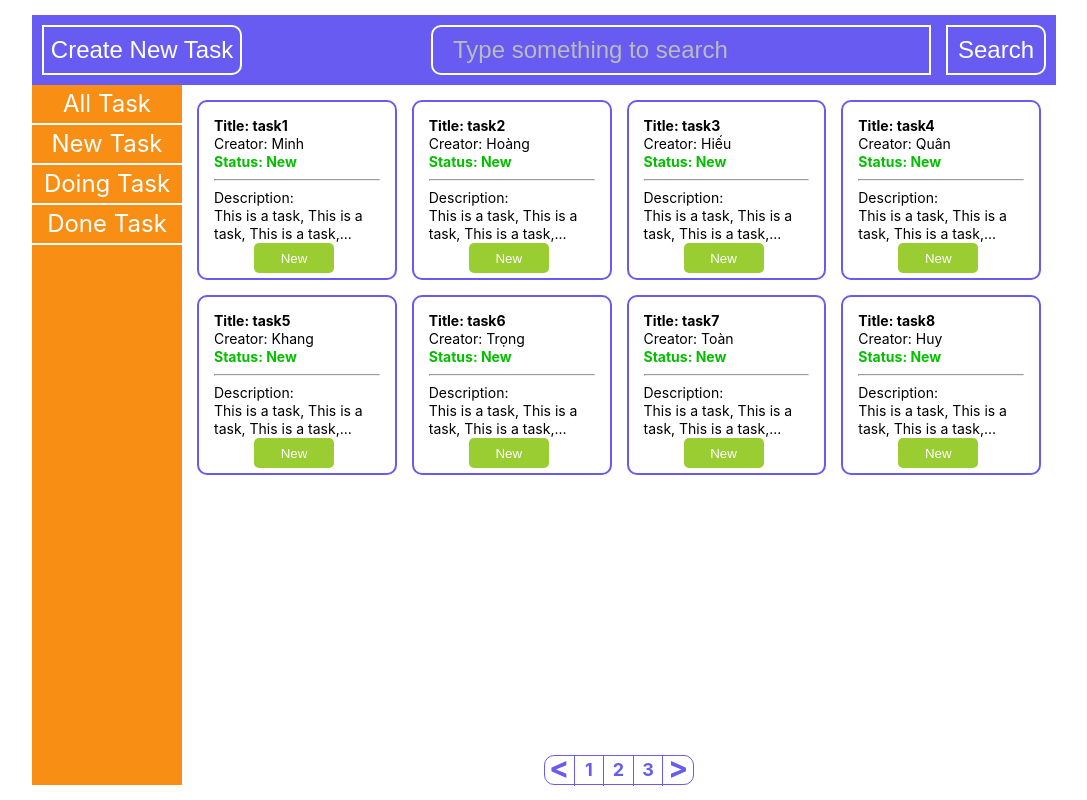
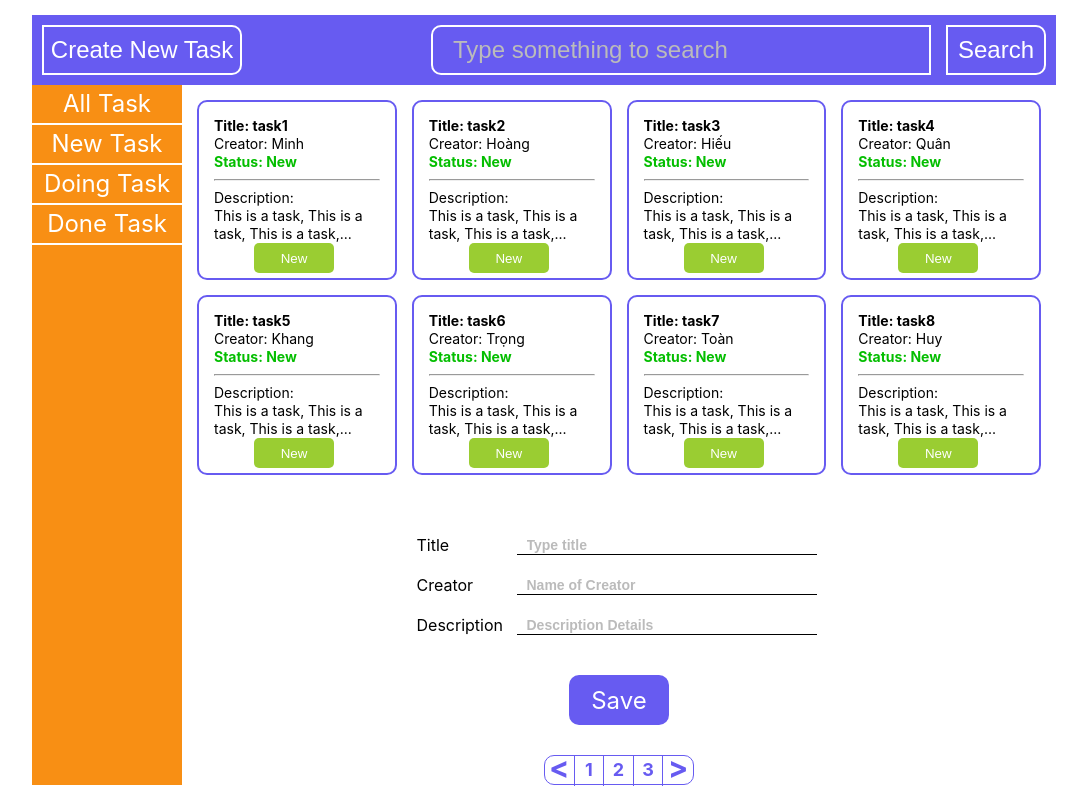
Before and after one commit to minhthanhhuynh99/learn-react-js, a React (Create React App) app in the folder todo-app/: page / in a window 1280 px wide. Shown: the whole page, without its empty margins (96-1183 px from the left). Built offline with nearby package versions, Linux system fonts and the light colour scheme.

Commit message:
update pratice 2

```diff
--- a/todo-app/src/App.js
+++ b/todo-app/src/App.js
@@ -1,19 +1,27 @@
-
+import { useState } from 'react';
 import './App.css';
 import './styles/index.css'
 import Header from './layouts/Header';
 import Sidebar from './layouts/Sidebar';
 import Body from './layouts/Body';
 import Footer from './layouts/Footer';
+import { MODE } from './constants'
 
 
 function App() {
+  const [renderMode, setRenderMode] = useState(MODE.SHOW_LIST);
+  const handleChangeRenderMode = (mode = MODE.ADD_NEW) => {
+    setRenderMode(mode);
+  }
   return (
     <div className='layout'>
-        <Header/>
+        <Header
+          handleCreateNewTask = {() => (handleChangeRenderMode(MODE.ADD_NEW))}
+        />
         <Sidebar/>
-        <Body/>
-        <Footer/>
+        <Body mode={renderMode} handleChangeRenderMode={handleChangeRenderMode}/>
+        {renderMode === MODE.SHOW_LIST &&  <Footer/>}
+
     </div>
   );
 }
--- /dev/null
+++ b/todo-app/src/components/Button.jsx
@@ -0,0 +1,16 @@
+import React from 'react';
+import PropTypes from 'prop-types';
+
+Button.propTypes = {
+
+};
+
+function Button( { buttonClass, title, style, onClick, type }) {
+    return (
+        <div className={`buttonClass ${buttonClass}`} style={style} title={title} onClick={onClick} type={type}>
+            {title}
+        </div>
+    );
+}
+
+export default Button;
--- /dev/null
+++ b/todo-app/src/components/InputText.jsx
@@ -0,0 +1,17 @@
+import React from 'react';
+import PropTypes from 'prop-types';
+
+InputText.propTypes = {
+
+};
+
+function InputText( { inputClass,label,placeholder,name,value,onChange } ) {
+    return (
+        <div className={`inputText ${inputClass}`}>
+            <label htmlFor={name}>{label}</label>
+            <input type="text"  name={name} placeholder={placeholder} value={value} onChange={onChange}/>
+        </div>
+    );
+}
+
+export default InputText;
--- a/todo-app/src/constants/index.jsx
+++ b/todo-app/src/constants/index.jsx
@@ -52,3 +52,8 @@ export const todoList =[
       description: "This is a task, This is a task, This is a task,...",
     }
   ];
+
+export const MODE = {
+  SHOW_LIST : 'showList',
+  ADD_NEW: 'addNew'
+}
--- a/todo-app/src/layouts/Body.jsx
+++ b/todo-app/src/layouts/Body.jsx
@@ -1,19 +1,55 @@
 import React from 'react';
+import { useState } from 'react';
 import PropTypes from 'prop-types';
 import TodoItem from '../components/TodoItem'
-import { STATUS, todoList } from '../constants'
+import Form from '../shared/Form';
+import { MODE, STATUS, todoList  } from '../constants'
 
 Body.propTypes = {
 
 };
 
-function Body(props) {
+function Body( { mode , handleChangeRenderMode } ) {
   const { NEW , DOING, DONE} = STATUS
+
+  const [ todoItems , setTodoItems ] = useState(todoList)
+      const renderTodoItem = () => {
+        return todoItems.map((item,index) => (
+          <TodoItem key={index} title={item.title} creator={item.creator} status={item.status} description={item.description} />
+        ))
+      }
+
+  const chooseMode = () => {
+    switch (mode) {
+      case MODE.SHOW_LIST:
+        return renderTodoItem();
+      case MODE.ADD_NEW:
+        <Form
+          handleSubmit={(e) =>{
+              e.preventDefault();
+              const data = {
+                  title : e.target[0].value,
+                  creator: e.target[1].value,
+                  description: e.target[2].value,
+                  status: STATUS.NEW,
+              };
+              setTodoItems([data, ...todoItems]);
+              handleChangeRenderMode(MODE.SHOW_LIST)
+          }}
+        />
+        default:
+          return renderTodoItem();
+    };
+  }
+
       return (
         <div className='containerBody'>
             {todoList.map((item,index) => (
                 <TodoItem key={index} title={item.title} creator={item.creator} status={item.status} description={item.description} />
             ))}
+
+            <Form handleSubmit={() => {}}/>
+            {/* {chooseMode()} */}
         </div>
       )
   }
--- a/todo-app/src/layouts/Header.jsx
+++ b/todo-app/src/layouts/Header.jsx
@@ -5,11 +5,11 @@ Header.propTypes = {
 
 };
 
-function Header(props) {
+function Header( { handleCreateNewTask } ) {
     return (
         <div className='containerHeader'>
             <div className='containerHeader__left'>
-                <button>Create New Task</button>
+                <button onClick={handleCreateNewTask}>Create New Task</button>
             </div>
             <div className='containerHeader__right'>
                 <input type="text" placeholder='Type something to search' />
--- /dev/null
+++ b/todo-app/src/shared/Form.jsx
@@ -0,0 +1,29 @@
+import React from 'react';
+import { useState } from 'react';
+import PropTypes from 'prop-types';
+import InputText from '../components/InputText'
+import Button from '../components/Button'
+import '../styles/Form.css'
+
+Form.propTypes = {
+
+};
+
+function Form( { formClass, handleSubmit } )  {
+    const [title , setTitle] = useState('');
+    const [creator , setCreator] = useState('');
+    const [description, setDescription] = useState('');
+    return (
+        <form onSubmit={handleSubmit} className={`formClassContainer ${formClass}`}>
+            <InputText label={'Title'} placeholder={'Type title'} name={'title'} value={title} onChange={(e) => setTitle(e.target.value)}/>
+            <InputText label={'Creator'} placeholder={'Name of Creator'} name={'creator'} value={creator} onChange={(e) => setCreator(e.target.value)}/>
+            <InputText label={'Description'} placeholder={'Description Details'} name={'description'} value={description} onChange={(e) => setDescription(e.target.value)}/>
+
+            <div>
+                <Button title={"Save"} type={'submit'}/>
+            </div>
+        </form>
+    );
+}
+
+export default Form;
--- /dev/null
+++ b/todo-app/src/styles/Form.css
@@ -0,0 +1,52 @@
+.formClassContainer {
+    margin: 40px auto;
+    width: 405px;
+    display: flex;
+    flex-direction: column;
+    align-items: center;
+}
+
+.inputText {
+    width: 100%;
+    margin-top: 20px;
+    display: flex;
+    justify-content: space-between;
+}
+
+.inputText > input {
+    font-weight: bold;
+    font-size: 14px;
+    margin-right: 5px;
+}
+
+.inputText >input {
+    width: 300px;
+    border: none;
+    border-bottom: 1px solid black;
+    font-size: 14px;
+    padding-left: 10px;
+}
+
+.inputText > input::placeholder {
+    color:  #bbb;
+}
+
+.inputText > input:focus-visible {
+    outline: none;
+    border-bottom: 2px solid black;
+}
+
+.buttonClass {
+    width: 100px;
+    font-size: 24px;
+    color: white;
+    background-color: var(--primary);
+    border-radius: 10px;
+    height: 50px;
+    display: flex;
+    justify-content: center;
+    align-items: center;
+    margin-top: 40px;
+    border: none;
+    cursor: pointer;
+}
```
